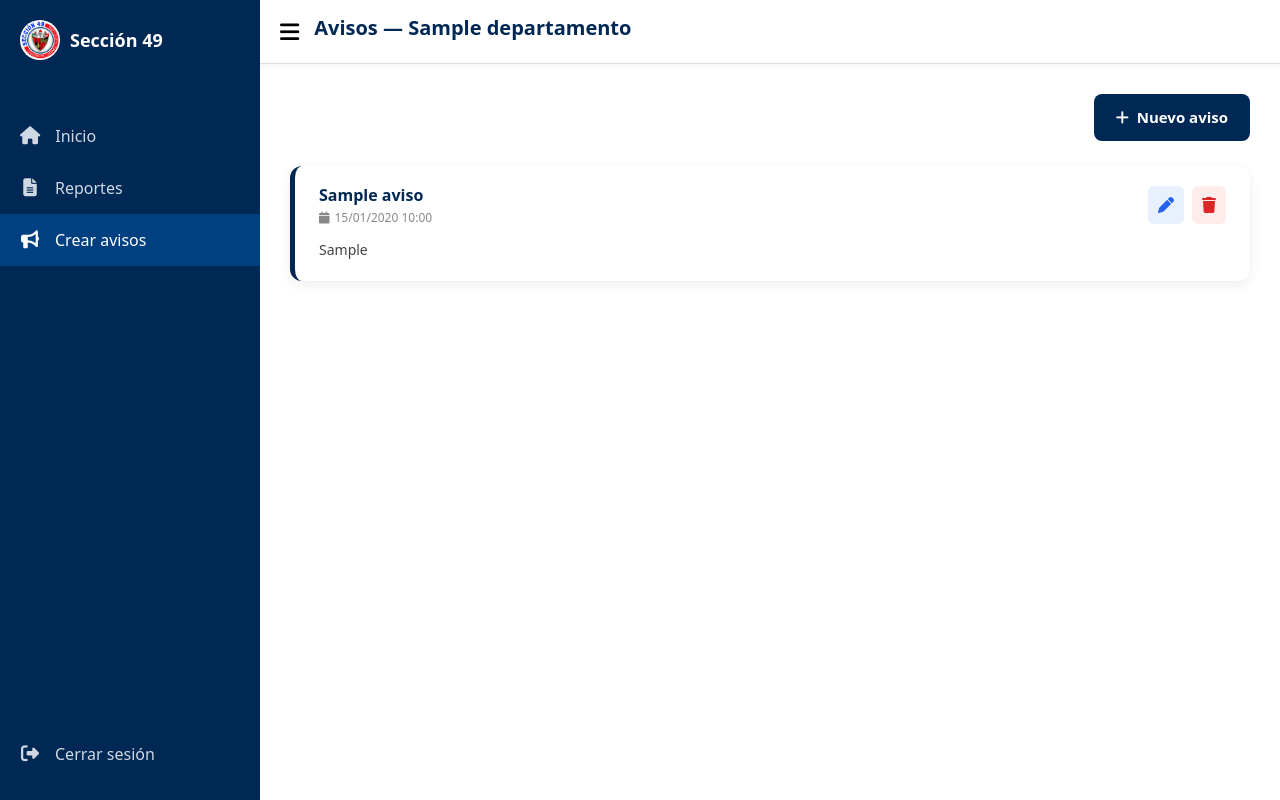
After one commit to IIRandyII/Aplicacion-web-para-la-gestion-sindical-y-digitalizacion-de-tramites, a PHP site: page /afiliado/avisos_afiliado.php in a window 1280 px wide. The commit adds this page. Run offline with PHP 8.4, Linux system fonts and the light colour scheme; the visitor is signed in with stand-in values (Sample User, id 1); tables that the repository leaves empty or names only in its code hold one stand-in row (values such as "Sample post"); some libraries are stand-ins or nearby versions.

Commit message:
feat: add avisos module for afiliado with create, edit and delete

```diff
--- /dev/null
+++ b/afiliado/avisos_afiliado.php
@@ -0,0 +1,164 @@
+<?php
+require_once("../includes/auth_afiliado.php");
+require_once("../config/db.php");
+
+// Variables de sesión y página activa
+$paginaActiva    = "avisos";
+$nombreAfiliado  = $_SESSION['nombre'];
+$id_departamento = $_SESSION['id_departamento'];
+
+// ===============================
+// OBTENER NOMBRE DEL DEPARTAMENTO
+// ===============================
+$stmtDept = $conn->prepare("SELECT nombre FROM departamentos WHERE id_departamento = ?");
+$stmtDept->bind_param("i", $id_departamento);
+$stmtDept->execute();
+$dept               = $stmtDept->get_result()->fetch_assoc();
+$nombreDepartamento = $dept['nombre'];
+
+// ===============================
+// OBTENER AVISOS DEL DEPARTAMENTO
+// Ordenados del más reciente al más antiguo
+// ===============================
+$stmtAvisos = $conn->prepare("
+    SELECT id_aviso, titulo, mensaje, fecha_creacion
+    FROM avisos
+    WHERE id_departamento = ?
+    ORDER BY fecha_creacion DESC
+");
+$stmtAvisos->bind_param("i", $id_departamento);
+$stmtAvisos->execute();
+$avisos = $stmtAvisos->get_result();
+?>
+<!DOCTYPE html>
+<html lang="es">
+<head>
+    <meta charset="UTF-8">
+    <title>Avisos | Sección 49</title>
+
+    <!-- Estilos propios -->
+    <link rel="stylesheet" href="../assets/css/afiliado/sidebar_afiliado.css">
+    <link rel="stylesheet" href="../assets/css/afiliado/avisos_afiliado.css">
+
+    <!-- Librerías externas -->
+    <link href="https://cdn.jsdelivr.net/npm/bootstrap@5.3.3/dist/css/bootstrap.min.css" rel="stylesheet">
+    <link rel="stylesheet" href="https://cdnjs.cloudflare.com/ajax/libs/font-awesome/6.5.1/css/all.min.css">
+    <script src="https://cdn.jsdelivr.net/npm/sweetalert2@11"></script>
+</head>
+<body>
+
+<!-- SIDEBAR -->
+<?php include "../includes/sidebar_afiliado.php"; ?>
+
+<!-- CONTENIDO PRINCIPAL -->
+<main class="main">
+
+    <!-- TOPBAR -->
+    <div class="topbar">
+        <button class="toggle-btn" id="toggleSidebar">
+            <i class="fa-solid fa-bars"></i>
+        </button>
+        <h2>Avisos — <?= htmlspecialchars($nombreDepartamento) ?></h2>
+    </div>
+
+    <section class="avisos-section">
+
+        <!-- BOTÓN CREAR AVISO -->
+        <div class="avisos-header">
+            <button class="btn-nuevo-aviso" id="btnNuevoAviso">
+                <i class="fa-solid fa-plus"></i> Nuevo aviso
+            </button>
+        </div>
+
+        <!-- LISTA DE AVISOS -->
+        <div class="avisos-lista">
+
+            <?php if ($avisos->num_rows > 0): ?>
+
+                <?php while ($aviso = $avisos->fetch_assoc()): ?>
+                    <div class="aviso-card">
+                        <div class="aviso-card-header">
+                            <div class="aviso-info">
+                                <h4><?= htmlspecialchars($aviso['titulo']) ?></h4>
+                                <span class="aviso-fecha">
+                                    <i class="fa-solid fa-calendar"></i>
+                                    <?= date("d/m/Y H:i", strtotime($aviso['fecha_creacion'])) ?>
+                                </span>
+                            </div>
+                            <div class="aviso-acciones">
+                                <button class="btn-editar"
+                                    onclick="editarAviso(
+                                        <?= $aviso['id_aviso'] ?>,
+                                        '<?= addslashes($aviso['titulo']) ?>',
+                                        '<?= addslashes($aviso['mensaje']) ?>'
+                                    )">
+                                    <i class="fa-solid fa-pen"></i>
+                                </button>
+                                <button class="btn-eliminar"
+                                    onclick="eliminarAviso(<?= $aviso['id_aviso'] ?>)">
+                                    <i class="fa-solid fa-trash"></i>
+                                </button>
+                            </div>
+                        </div>
+                        <p class="aviso-mensaje"><?= htmlspecialchars($aviso['mensaje']) ?></p>
+                    </div>
+                <?php endwhile; ?>
+
+            <?php else: ?>
+
+                <!-- Estado vacío -->
+                <div class="avisos-vacio">
+                    <i class="fa-solid fa-bullhorn"></i>
+                    <p>No hay avisos publicados aún.</p>
+                </div>
+
+            <?php endif; ?>
+
+        </div>
+
+    </section>
+
+</main>
+
+<!-- MODAL CREAR/EDITAR AVISO -->
+<div class="modal-aviso" id="modalAviso">
+    <div class="modal-aviso-content">
+
+        <div class="modal-aviso-header">
+            <h3 id="modalAvisoTitulo">Nuevo aviso</h3>
+            <button class="modal-aviso-cerrar" id="cerrarModalAviso">
+                <i class="fa-solid fa-xmark"></i>
+            </button>
+        </div>
+
+        <form id="formAviso">
+            <input type="hidden" id="avisoId">
+
+            <div class="form-grupo">
+                <label>Título</label>
+                <input type="text" id="avisoTitulo" placeholder="Título del aviso" required>
+            </div>
+
+            <div class="form-grupo">
+                <label>Mensaje</label>
+                <textarea id="avisoMensaje" placeholder="Escribe el mensaje del aviso..." required></textarea>
+            </div>
+
+            <div class="form-acciones">
+                <button type="button" class="btn-cancelar" id="cancelarAviso">Cancelar</button>
+                <button type="submit" class="btn-guardar">
+                    <i class="fa-solid fa-floppy-disk"></i> Guardar
+                </button>
+            </div>
+        </form>
+
+    </div>
+</div>
+
+<!-- SCRIPTS -->
+<script src="../assets/js/afiliado/sidebar_afiliado.js"></script>
+<script src="../assets/js/afiliado/avisos_afiliado.js"></script>
+<script src="https://cdn.jsdelivr.net/npm/bootstrap@5.3.3/dist/js/bootstrap.bundle.min.js"></script>
+
+</body>
+</html>
--- /dev/null
+++ b/assets/css/afiliado/avisos_afiliado.css
@@ -0,0 +1,340 @@
+/* ===============================
+   AVISOS AFILIADO
+   Estilos de la página de avisos
+================================ */
+
+/* ===============================
+   TOPBAR
+================================ */
+.topbar {
+    background: #fff;
+    padding: 15px 20px;
+    display: flex;
+    align-items: center;
+    gap: 15px;
+    border-bottom: 1px solid #ddd;
+}
+
+.toggle-btn {
+    background: none;
+    border: none;
+    font-size: 22px;
+    cursor: pointer;
+}
+
+/* ===============================
+   SECCIÓN PRINCIPAL
+================================ */
+.avisos-section {
+    padding: 30px;
+}
+
+/* Botón nuevo aviso alineado a la derecha */
+.avisos-header {
+    display: flex;
+    justify-content: flex-end;
+    margin-bottom: 25px;
+}
+
+.btn-nuevo-aviso {
+    background: #002855;
+    color: #fff;
+    border: none;
+    padding: 12px 22px;
+    border-radius: 8px;
+    font-size: 15px;
+    font-weight: 600;
+    cursor: pointer;
+    display: inline-flex;
+    align-items: center;
+    gap: 8px;
+    transition: background 0.2s ease;
+}
+
+.btn-nuevo-aviso:hover {
+    background: #004080;
+}
+
+/* ===============================
+   LISTA DE AVISOS
+================================ */
+.avisos-lista {
+    display: flex;
+    flex-direction: column;
+    gap: 16px;
+}
+
+/* Card individual de aviso */
+.aviso-card {
+    background: #fff;
+    border-radius: 12px;
+    padding: 20px 24px;
+    box-shadow: 0 4px 12px rgba(0,0,0,0.07);
+    border-left: 5px solid #002855;
+    transition: transform 0.2s ease, box-shadow 0.2s ease;
+}
+
+.aviso-card:hover {
+    transform: translateY(-2px);
+    box-shadow: 0 8px 20px rgba(0,0,0,0.1);
+}
+
+/* Header de la card */
+.aviso-card-header {
+    display: flex;
+    justify-content: space-between;
+    align-items: flex-start;
+    margin-bottom: 12px;
+}
+
+.aviso-info h4 {
+    font-size: 16px;
+    font-weight: 700;
+    color: #002855;
+    margin-bottom: 4px;
+}
+
+/* Fecha del aviso */
+.aviso-fecha {
+    font-size: 12px;
+    color: #888;
+    display: flex;
+    align-items: center;
+    gap: 5px;
+}
+
+/* Mensaje del aviso */
+.aviso-mensaje {
+    font-size: 14px;
+    color: #444;
+    line-height: 1.6;
+    margin: 0;
+}
+
+/* Botones editar y eliminar */
+.aviso-acciones {
+    display: flex;
+    gap: 8px;
+}
+
+.btn-editar {
+    background: #e8f0fe;
+    color: #2563eb;
+    border: none;
+    padding: 7px 10px;
+    border-radius: 6px;
+    cursor: pointer;
+    transition: background 0.2s ease;
+}
+
+.btn-editar:hover {
+    background: #bfcffa;
+}
+
+.btn-eliminar {
+    background: #fdecea;
+    color: #dc2626;
+    border: none;
+    padding: 7px 10px;
+    border-radius: 6px;
+    cursor: pointer;
+    transition: background 0.2s ease;
+}
+
+.btn-eliminar:hover {
+    background: #fca5a5;
+}
+
+/* Estado vacío */
+.avisos-vacio {
+    text-align: center;
+    padding: 60px 20px;
+    color: #aaa;
+}
+
+.avisos-vacio i {
+    font-size: 48px;
+    margin-bottom: 15px;
+    color: #ccd6e8;
+}
+
+.avisos-vacio p {
+    font-size: 16px;
+}
+
+/* ===============================
+   MODAL CREAR/EDITAR AVISO
+================================ */
+.modal-aviso {
+    display: none;
+    position: fixed;
+    inset: 0;
+    background: rgba(0,0,0,0.45);
+    backdrop-filter: blur(4px);
+    z-index: 1000;
+    align-items: center;
+    justify-content: center;
+}
+
+.modal-aviso.activo {
+    display: flex;
+}
+
+/* Contenido del modal */
+.modal-aviso-content {
+    background: #fff;
+    width: 90%;
+    max-width: 550px;
+    border-radius: 14px;
+    overflow: hidden;
+    box-shadow: 0 20px 50px rgba(0,0,0,0.2);
+    animation: entradaModal 0.3s cubic-bezier(0.4, 0, 0.2, 1) forwards;
+}
+
+@keyframes entradaModal {
+    from {
+        opacity: 0;
+        transform: translateY(-20px) scale(0.97);
+    }
+    to {
+        opacity: 1;
+        transform: translateY(0) scale(1);
+    }
+}
+
+/* Header del modal */
+.modal-aviso-header {
+    background: linear-gradient(135deg, #002855, #1a4a8a);
+    padding: 18px 24px;
+    display: flex;
+    justify-content: space-between;
+    align-items: center;
+    color: #fff;
+}
+
+.modal-aviso-header h3 {
+    font-size: 18px;
+    font-weight: 600;
+    margin: 0;
+}
+
+/* Botón cerrar modal */
+.modal-aviso-cerrar {
+    background: rgba(255,255,255,0.15);
+    border: none;
+    color: #fff;
+    width: 32px;
+    height: 32px;
+    border-radius: 50%;
+    cursor: pointer;
+    display: flex;
+    align-items: center;
+    justify-content: center;
+    font-size: 16px;
+    transition: background 0.2s ease;
+}
+
+.modal-aviso-cerrar:hover {
+    background: rgba(255,255,255,0.3);
+}
+
+/* Formulario */
+#formAviso {
+    padding: 24px;
+}
+
+.form-grupo {
+    margin-bottom: 18px;
+}
+
+.form-grupo label {
+    display: block;
+    font-size: 13px;
+    font-weight: 600;
+    color: #444;
+    margin-bottom: 6px;
+    text-transform: uppercase;
+    letter-spacing: 0.4px;
+}
+
+.form-grupo input,
+.form-grupo textarea {
+    width: 100%;
+    padding: 10px 14px;
+    border: 1px solid #ddd;
+    border-radius: 8px;
+    font-size: 14px;
+    transition: border-color 0.2s ease, box-shadow 0.2s ease;
+    outline: none;
+}
+
+.form-grupo textarea {
+    height: 120px;
+    resize: vertical;
+}
+
+.form-grupo input:focus,
+.form-grupo textarea:focus {
+    border-color: #002855;
+    box-shadow: 0 0 0 3px rgba(0,40,85,0.1);
+}
+
+/* Botones del formulario */
+.form-acciones {
+    display: flex;
+    justify-content: flex-end;
+    gap: 10px;
+    margin-top: 10px;
+}
+
+.btn-cancelar {
+    background: #d60505;
+    color: #fafafa;
+    border: 1px solid #ddd;
+    padding: 10px 20px;
+    border-radius: 8px;
+    cursor: pointer;
+    font-size: 14px;
+    transition: background 0.2s ease;
+}
+
+.btn-cancelar:hover {
+    background: #7a0707;
+}
+
+.btn-guardar {
+    background: #06a701;
+    color: #fff;
+    border: none;
+    padding: 10px 20px;
+    border-radius: 8px;
+    cursor: pointer;
+    font-size: 14px;
+    font-weight: 600;
+    display: inline-flex;
+    align-items: center;
+    gap: 7px;
+    transition: background 0.2s ease;
+}
+
+.btn-guardar:hover {
+    background: #03570a;
+}
+
+/* ===============================
+   RESPONSIVE
+================================ */
+@media (max-width: 768px) {
+    .avisos-section {
+        padding: 15px;
+    }
+
+    .aviso-card-header {
+        flex-direction: column;
+        gap: 10px;
+    }
+
+    .aviso-acciones {
+        align-self: flex-end;
+    }
+}
--- /dev/null
+++ b/assets/js/afiliado/avisos_afiliado.js
@@ -0,0 +1,115 @@
+// ===============================
+// MODAL CREAR/EDITAR AVISO
+// ===============================
+const modal        = document.getElementById("modalAviso");
+const btnNuevo     = document.getElementById("btnNuevoAviso");
+const btnCerrar    = document.getElementById("cerrarModalAviso");
+const btnCancelar  = document.getElementById("cancelarAviso");
+const modalTitulo  = document.getElementById("modalAvisoTitulo");
+const avisoId      = document.getElementById("avisoId");
+const avisoTitulo  = document.getElementById("avisoTitulo");
+const avisoMensaje = document.getElementById("avisoMensaje");
+
+// Abrir modal para nuevo aviso
+btnNuevo.addEventListener("click", () => {
+    modalTitulo.textContent = "Nuevo aviso";
+    avisoId.value      = "";
+    avisoTitulo.value  = "";
+    avisoMensaje.value = "";
+    modal.classList.add("activo");
+});
+
+// Cerrar modal
+function cerrarModal() {
+    modal.classList.remove("activo");
+}
+
+btnCerrar.addEventListener("click",   cerrarModal);
+btnCancelar.addEventListener("click", cerrarModal);
+
+// Cerrar al hacer click fuera del modal
+modal.addEventListener("click", (e) => {
+    if (e.target === modal) cerrarModal();
+});
+
+// ===============================
+// EDITAR AVISO
+// Precarga los datos en el modal
+// ===============================
+function editarAviso(id, titulo, mensaje) {
+    modalTitulo.textContent = "Editar aviso";
+    avisoId.value      = id;
+    avisoTitulo.value  = titulo;
+    avisoMensaje.value = mensaje;
+    modal.classList.add("activo");
+}
+
+// ===============================
+// ELIMINAR AVISO
+// Confirmación con SweetAlert
+// ===============================
+function eliminarAviso(id) {
+    Swal.fire({
+        title: "¿Eliminar aviso?",
+        text: "Esta acción no se puede deshacer.",
+        icon: "warning",
+        showCancelButton: true,
+        confirmButtonText: "Sí, eliminar",
+        cancelButtonText: "Cancelar",
+        confirmButtonColor: "#dc2626",
+        cancelButtonColor: "#002855"
+    }).then((result) => {
+        if (result.isConfirmed) {
+            fetch("eliminar_aviso.php", {
+                method: "POST",
+                headers: { "Content-Type": "application/json" },
+                body: JSON.stringify({ id })
+            })
+            .then(res => res.json())
+            .then(data => {
+                if (data.success) {
+                    Swal.fire({
+                        icon: "success",
+                        title: "Aviso eliminado",
+                        timer: 1500,
+                        showConfirmButton: false
+                    }).then(() => location.reload());
+                } else {
+                    Swal.fire("Error", "No se pudo eliminar el aviso", "error");
+                }
+            });
+        }
+    });
+}
+
+// ===============================
+// GUARDAR AVISO (CREAR O EDITAR)
+// ===============================
+document.getElementById("formAviso").addEventListener("submit", (e) => {
+    e.preventDefault();
+
+    const datos = {
+        id:      avisoId.value,
+        titulo:  avisoTitulo.value.trim(),
+        mensaje: avisoMensaje.value.trim()
+    };
+
+    fetch("guardar_aviso.php", {
+        method: "POST",
+        headers: { "Content-Type": "application/json" },
+        body: JSON.stringify(datos)
+    })
+    .then(res => res.json())
+    .then(data => {
+        if (data.success) {
+            Swal.fire({
+                icon: "success",
+                title: datos.id ? "Aviso actualizado" : "Aviso publicado",
+                timer: 1500,
+                showConfirmButton: false
+            }).then(() => location.reload());
+        } else {
+            Swal.fire("Error", "No se pudo guardar el aviso", "error");
+        }
+    });
+});
--- a/includes/sidebar_afiliado.php
+++ b/includes/sidebar_afiliado.php
@@ -22,6 +22,10 @@
             <i class="fa-solid fa-file-lines"></i>
             <span>Reportes</span>
         </a>
+        <a href="avisos_afiliado.php" class="<?= $paginaActiva === 'avisos' ? 'active' : '' ?>">
+            <i class="fa-solid fa-bullhorn"></i>
+            <span>Crear avisos</span>
+        </a>
         <a href="../sesion/logout.php" class="logout">
             <i class="fa-solid fa-right-from-bracket"></i>
             <span>Cerrar sesión</span>
```
Also changed, not shown: afiliado/eliminar_aviso.php (added, +25 -0 lines), afiliado/guardar_aviso.php (added, +39 -0 lines).
